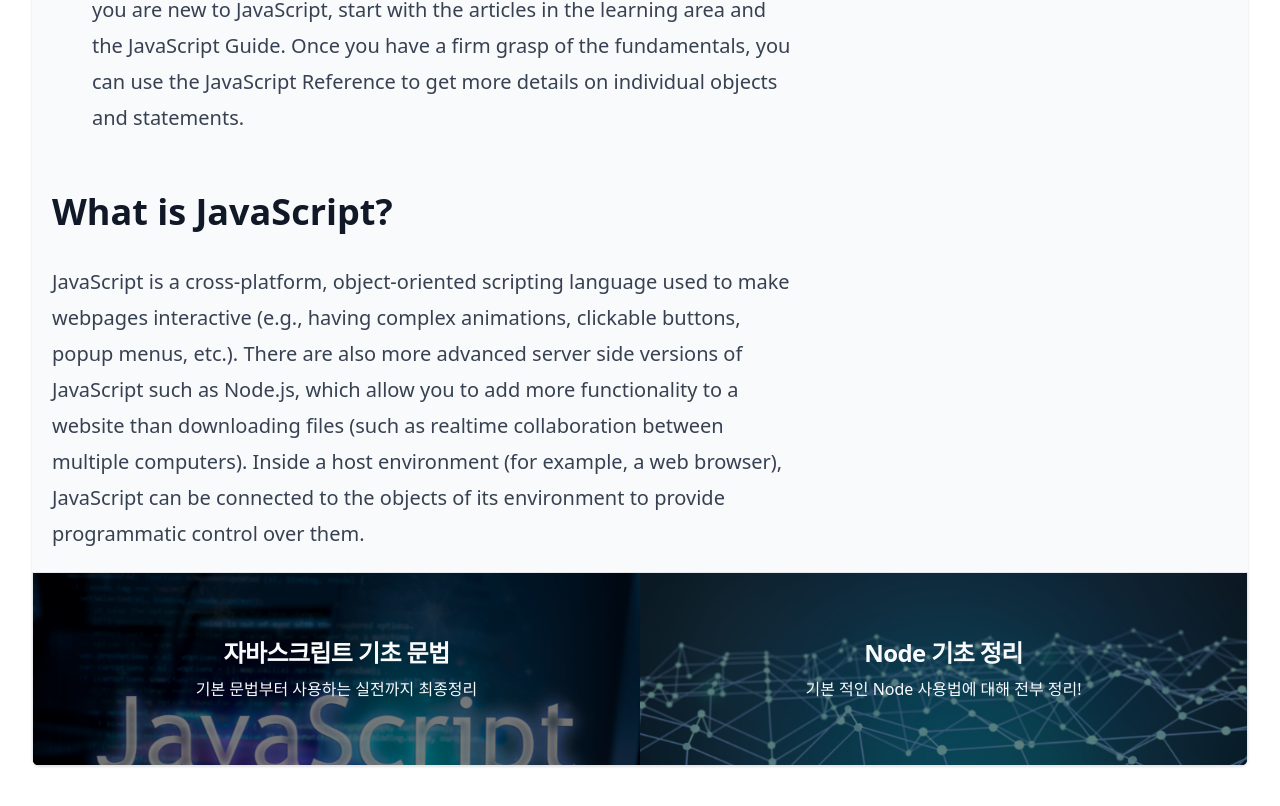
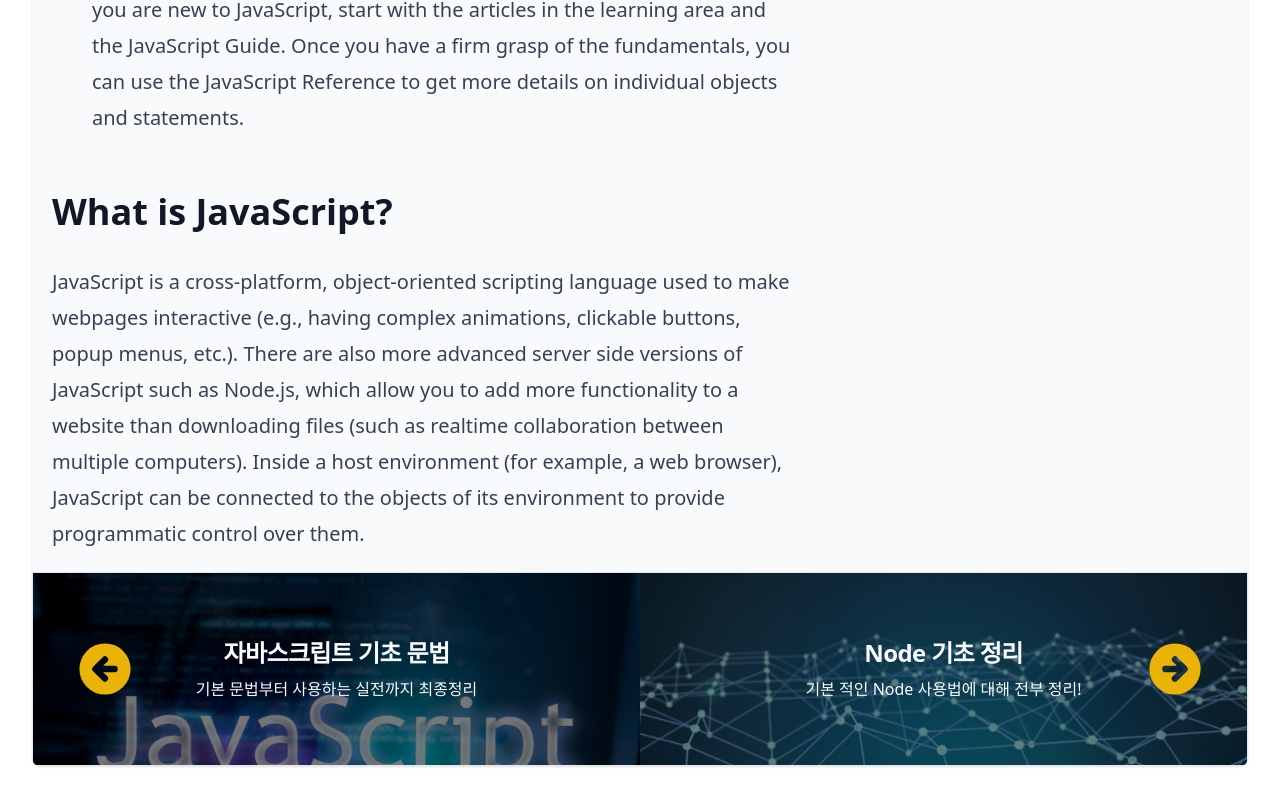
Before and after one commit to wonieeVicky/nextjs-blog, a Next.js app: page /posts/javascript-10-tips in a window 1280 px wide. Shown: the part 1120-1926 px from the top of the page. Built offline with nearby package versions, Linux system fonts and the light colour scheme.

Commit message:
feat: SiblingsPosts에 arrow icon & hover transition effect 추가

```diff
--- a/src/components/SiblingPosts.tsx
+++ b/src/components/SiblingPosts.tsx
@@ -3,6 +3,7 @@
 import Link from 'next/link';
 import Image from 'next/image';
 import { Post } from '@/service/posts';
+import { HiArrowCircleLeft, HiArrowCircleRight } from 'react-icons/hi';
 
 type Props = {
   data: Post[];
@@ -14,9 +15,18 @@ export default function SiblingPosts({ data }: Props) {
       <div className="border flex">
         {data.map((post, idx) => (
           <div key={idx} className="text-center h-48 overflow-hidden relative">
-            <Link href={`/posts/${post.path}`} className="inline-block h-full overflow-hidden">
+            <Link href={`/posts/${post.path}`} className={`inline-block h-full overflow-hidden`}>
               <Image src={`/images/posts/${post.path}.png`} className="brightness-50" width={800} height={300} alt={`${post.path} image`} />
-              <div className="absolute w-full top-0 h-full flex flex-col justify-center text-slate-50">
+              <div
+                className={`absolute w-full top-0 h-full flex flex-col justify-center text-slate-50 transition ease-in-out delay-150 duration-500 ${
+                  idx ? 'hover:translate-x-3' : 'hover:-translate-x-3'
+                }`}
+              >
+                {idx ? (
+                  <HiArrowCircleRight className="absolute top-0 h-full text-yellow-500 w-16 right-10" />
+                ) : (
+                  <HiArrowCircleLeft className="absolute top-0 h-full text-yellow-500 w-16 left-10" />
+                )}
                 <h5 className="mb-2 font-bold text-2xl tracking-tight">{post.title}</h5>
                 <p className="font-light">{post.description}</p>
               </div>
```
